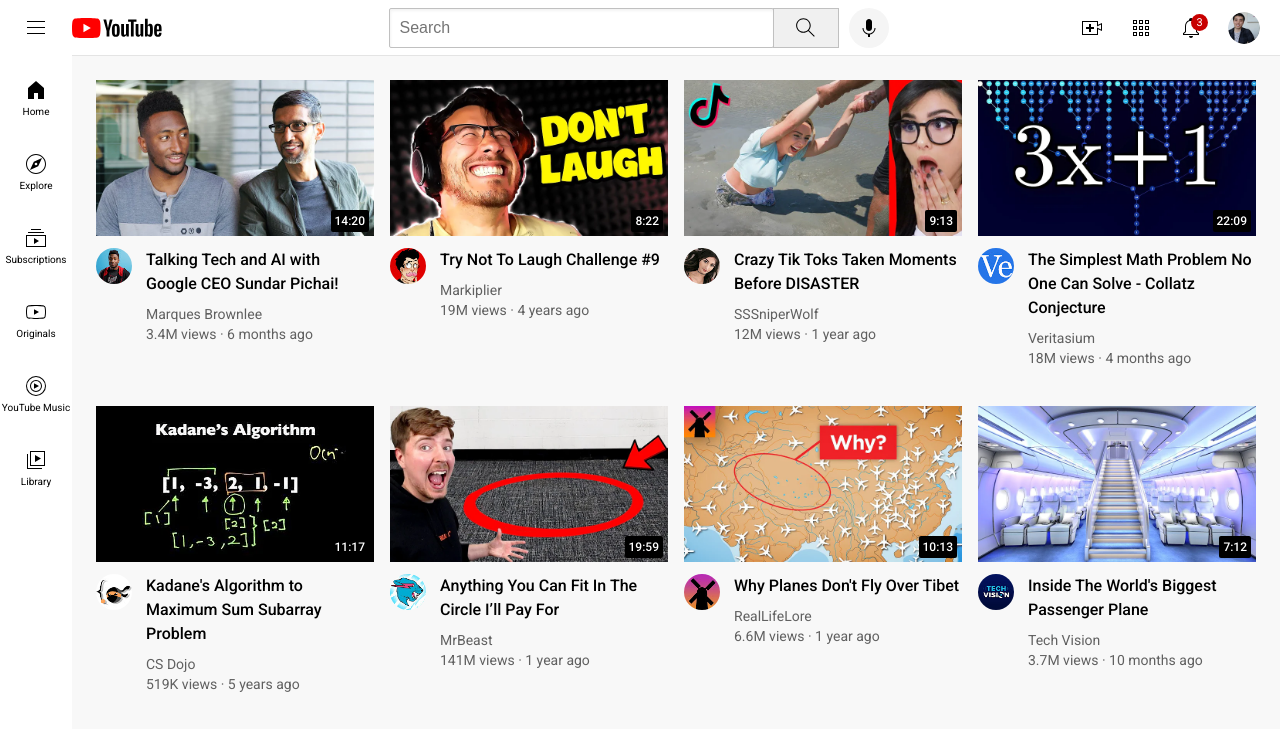
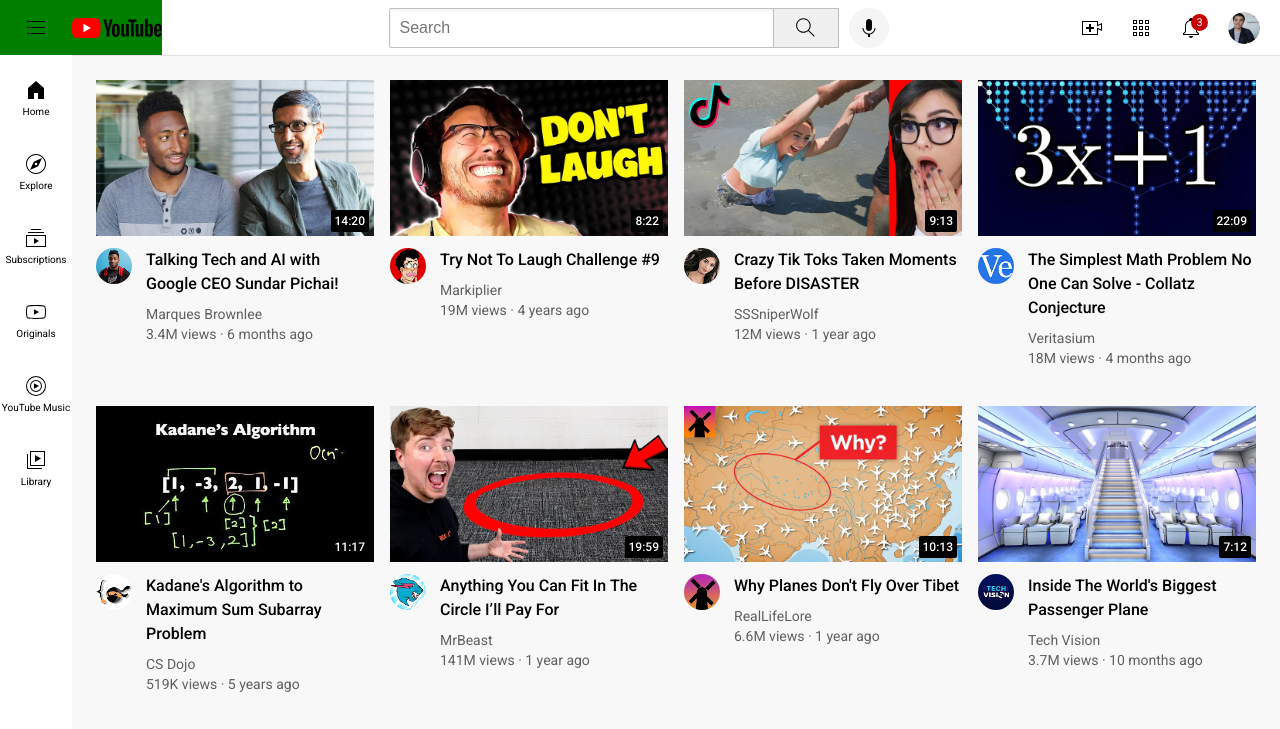
Before and after one commit to patriksimandl/supersimple-website, a plain HTML site: page index.html in a window 1280 px wide. Shown: the top 729 px of the page. Drawn offline with Linux system fonts and the light colour scheme.

Commit message:
Update index.html

```diff
--- a/index.html
+++ b/index.html
@@ -11,6 +11,7 @@
     <link rel="stylesheet" href="styles/header.css">
     <link rel="stylesheet" href="styles/video.css">
     <link rel="stylesheet" href="styles/sidebar.css">
+    <link rel="stylesheet" href="styles/test.css"
   </head>
   <body>
     <header class="header">
```
